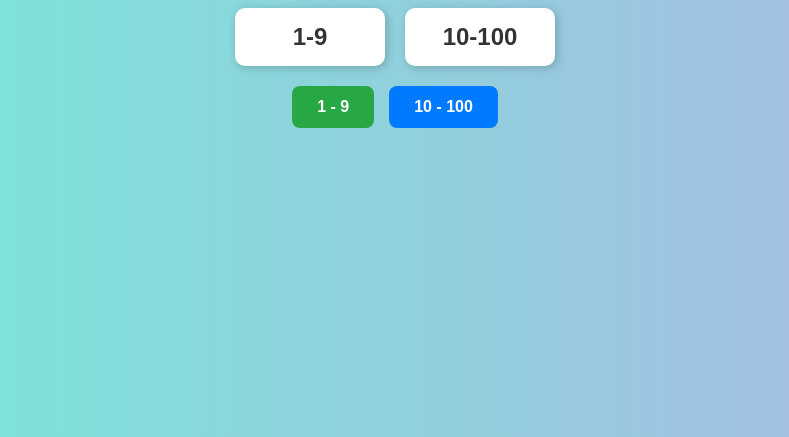
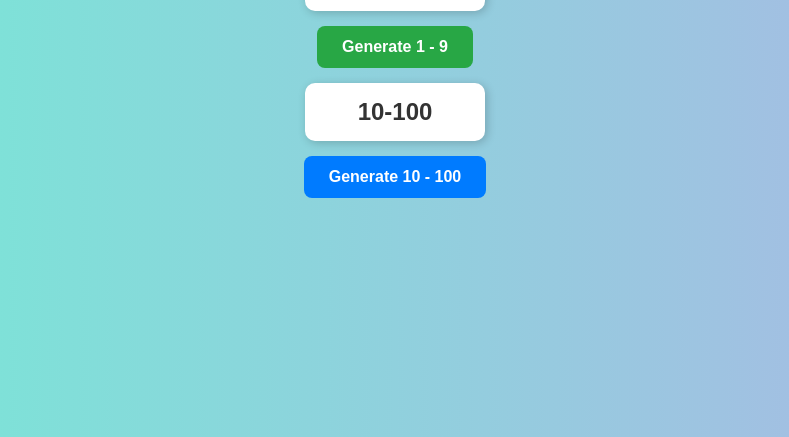
Before and after one commit to AnveshPeddelli/SummationPractive_twoNumbers, a plain HTML site: page index.html in a window 1280 px wide. Shown: the part 379-816 px from the top of the page, without its empty margins (245-1034 px from the left). Drawn offline with Linux system fonts and the light colour scheme.

Commit message:
made the boxes and button to appear in a column

```diff
--- a/index.html
+++ b/index.html
@@ -18,11 +18,6 @@
         h1 {
             margin-bottom: 20px;
         }
-        .container {
-            display: flex;
-            gap: 20px;
-            align-items: center;
-        }
         .box {
             font-size: 1.5rem;
             font-weight: bold;
@@ -30,11 +25,13 @@
             background: white;
             border-radius: 10px;
             box-shadow: 2px 2px 10px rgba(0, 0, 0, 0.2);
-            min-width: 120px;
+            min-width: 150px;
             text-align: center;
+            margin: 15px 0;
         }
         .btn-container {
             display: flex;
+            flex-direction: column;
             gap: 15px;
             margin-top: 20px;
         }
@@ -64,14 +61,11 @@
 </head>
 <body>
     <h1>Random Numbers Generator</h1>
-    <div class="container">
-        <div class="box" id="smallNumbers">1-9</div>
-        <div class="box" id="largeNumbers">10-100</div>
-    </div>
-    <div class="btn-container">
-        <button class="btn-small" onclick="generateNumbers(1, 9, 'smallNumbers')">1 - 9</button>
-        <button class="btn-large" onclick="generateNumbers(10, 100, 'largeNumbers')">10 - 100</button>
-    </div>
+    <div class="box" id="smallNumbers">1-9</div>
+    <button class="btn-small" onclick="generateNumbers(1, 9, 'smallNumbers')">Generate 1 - 9</button>
+
+    <div class="box" id="largeNumbers">10-100</div>
+    <button class="btn-large" onclick="generateNumbers(10, 100, 'largeNumbers')">Generate 10 - 100</button>
 
     <script>
         function generateNumbers(min, max, elementId) {
```
